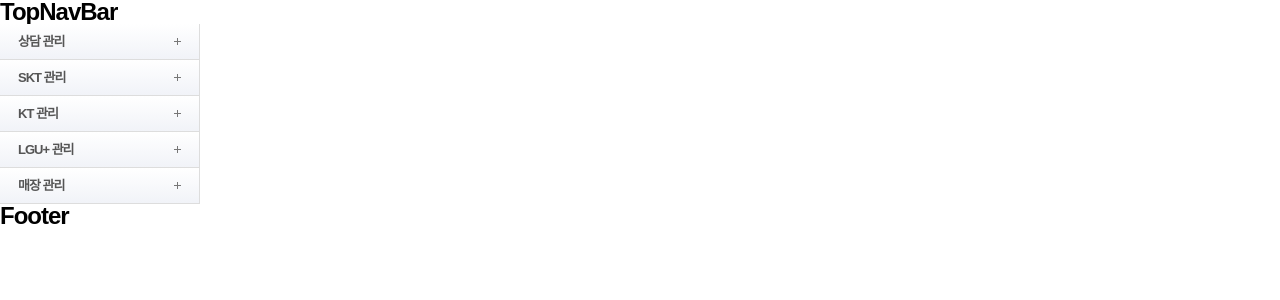
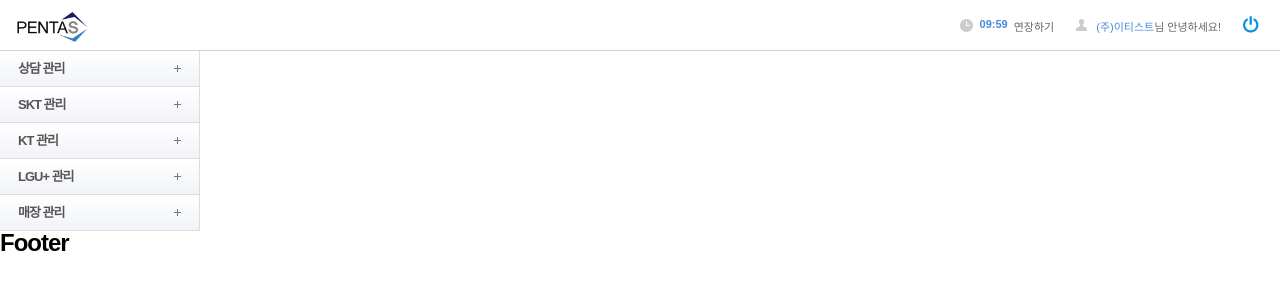
Before and after one commit to kyahn23/seller-web-repo, a Vue app in the folder frontend/: page / in a window 1280 px wide. Shown: the top 300 px of the page. Built offline with nearby package versions, Linux system fonts and the light colour scheme.

Commit message:
css 적용

```diff
--- a/frontend/src/App.vue
+++ b/frontend/src/App.vue
@@ -1,5 +1,5 @@
 <template>
-  <div id="app">
+  <div id="app" class="wrapper">
     <TopNavBar />
 
     <div id="container">
@@ -17,6 +17,8 @@ import TopNavBar from "@/components/TopNavBar";
 import LeftNavBar from "@/components/LeftNavBar";
 import Footer from "@/components/Footer";
 
+require("@/assets/css/cmmn/public.css");
+
 export default {
   name: "App",
   components: {
@@ -27,7 +29,5 @@ export default {
 };
 </script>
 
-<style>
-#app {
-}
+<style scoped src="@/assets/css/cmmn/public.css">
 </style>
--- a/frontend/src/components/TopNavBar.vue
+++ b/frontend/src/components/TopNavBar.vue
@@ -1,7 +1,27 @@
 <template>
-  <div>
-    <h1>TopNavBar</h1>
+  <!-- header -->
+  <div class="header">
+    <div class="fixedWidth">
+      <h1 class="logo">
+        <a href="main.html">
+          <img src="../assets/images/cmmn/logo.png" alt="PentaWorks" style="height: 30px;" />
+        </a>
+      </h1>
+      <div class="headerRight">
+        <p class="hdTime">
+          <em>09:59</em>
+          <a href="#" class="btnExtension">연장하기</a>
+        </p>
+        <p class="hdUser">
+          <em>(주)이티스트</em>님 안녕하세요!
+        </p>
+        <p class="hdLogout">
+          <a href="login.html" onclick="javascript:RemaLogoutCall();" title="로그아웃">logout</a>
+        </p>
+      </div>
+    </div>
   </div>
+  <!-- //header -->
 </template>
 
 <script>
```
